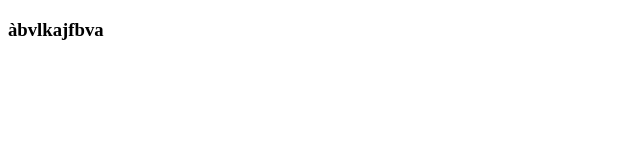
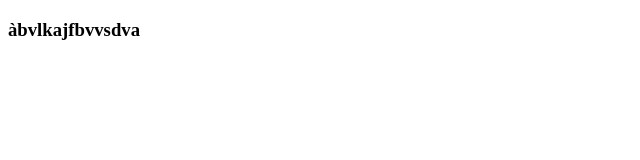
Before and after one commit to Letuan568/c4ujs43, a plain HTML site: page index.html in a window 1280 px wide. Shown: the full height of the page, 0-640 px from the left. Drawn offline with Linux system fonts and the light colour scheme.

Commit message:
fwdfwe commit

```diff
--- a/index.html
+++ b/index.html
@@ -7,6 +7,6 @@
     <title>Document</title>
 </head>
 <body>
-    <h3>àbvlkajfbva</h3>
+    <h3>àbvlkajfbvvsdva</h3>
 </body>
 </html>
```
